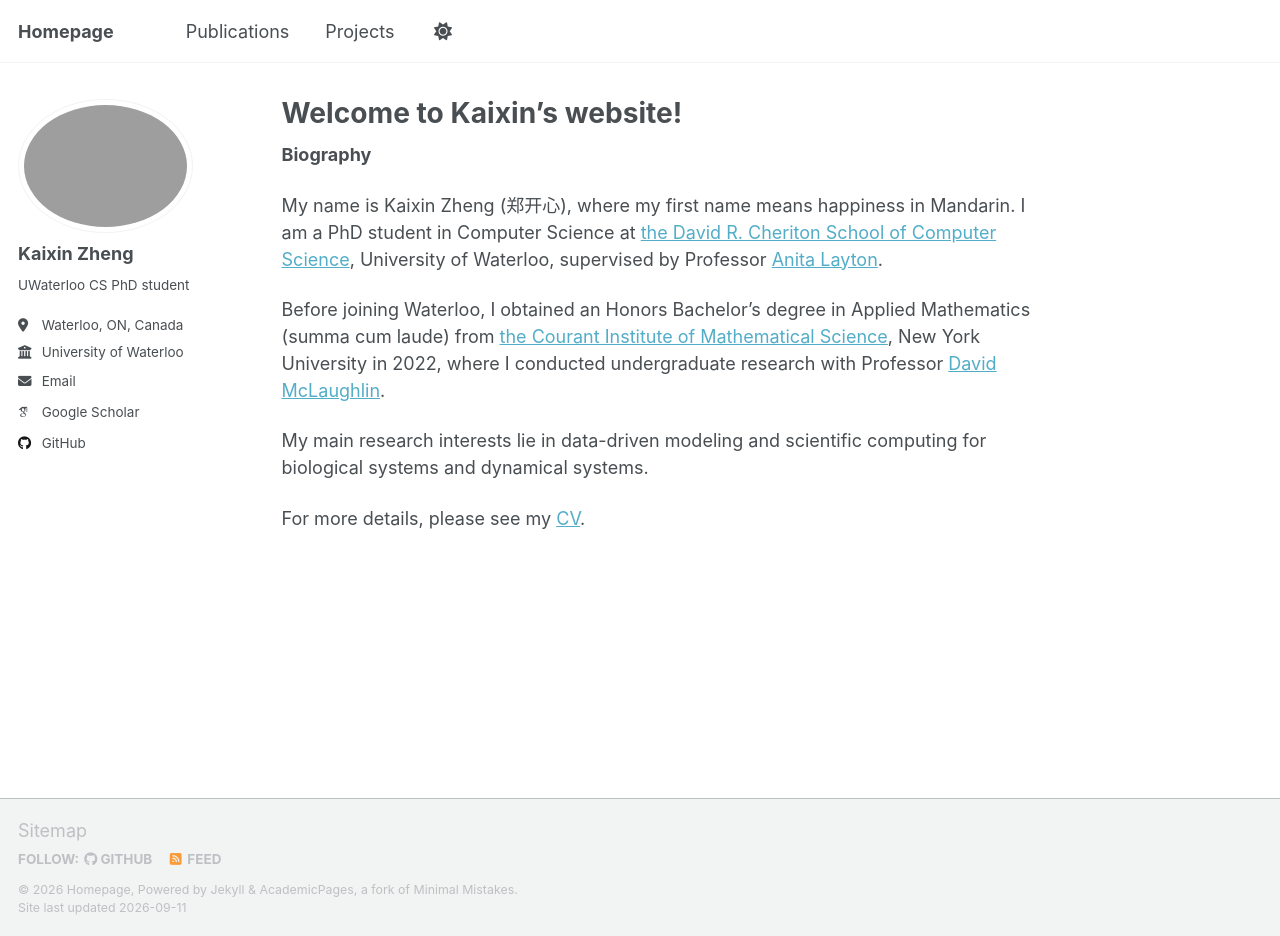
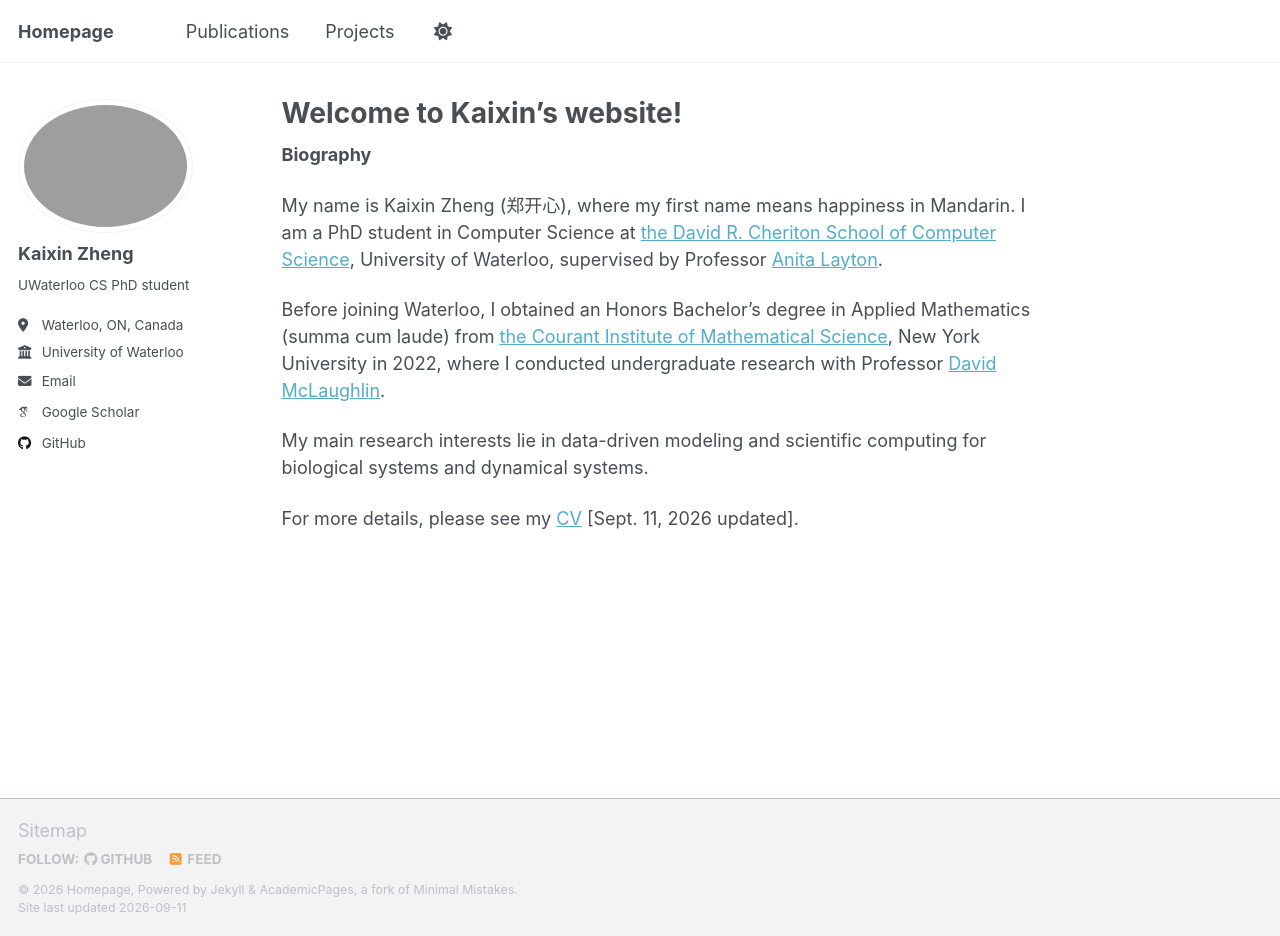
Before and after one commit to kaixin-zheng/kaixin-zheng.github.io, a Jekyll site: the page built from _pages/about.md, in a window 1280 px wide and 936 px high. Built offline with Jekyll 4.4.1, drawn with Linux system fonts in a browser that asks for light colours; some web fonts are replaced; a script that is not in the unit is left out.

Commit message:
add time stamp

```diff
--- a/_pages/about.md
+++ b/_pages/about.md
@@ -16,4 +16,4 @@ Before joining Waterloo, I obtained an Honors Bachelor’s degree in Applied Mat
 
 My main research interests lie in data-driven modeling and scientific computing for biological systems and dynamical systems.
 
-For more details, please see my [CV](files/cv.pdf).
+For more details, please see my [CV](files/cv.pdf) [Sept. 11, 2026 updated].
```
